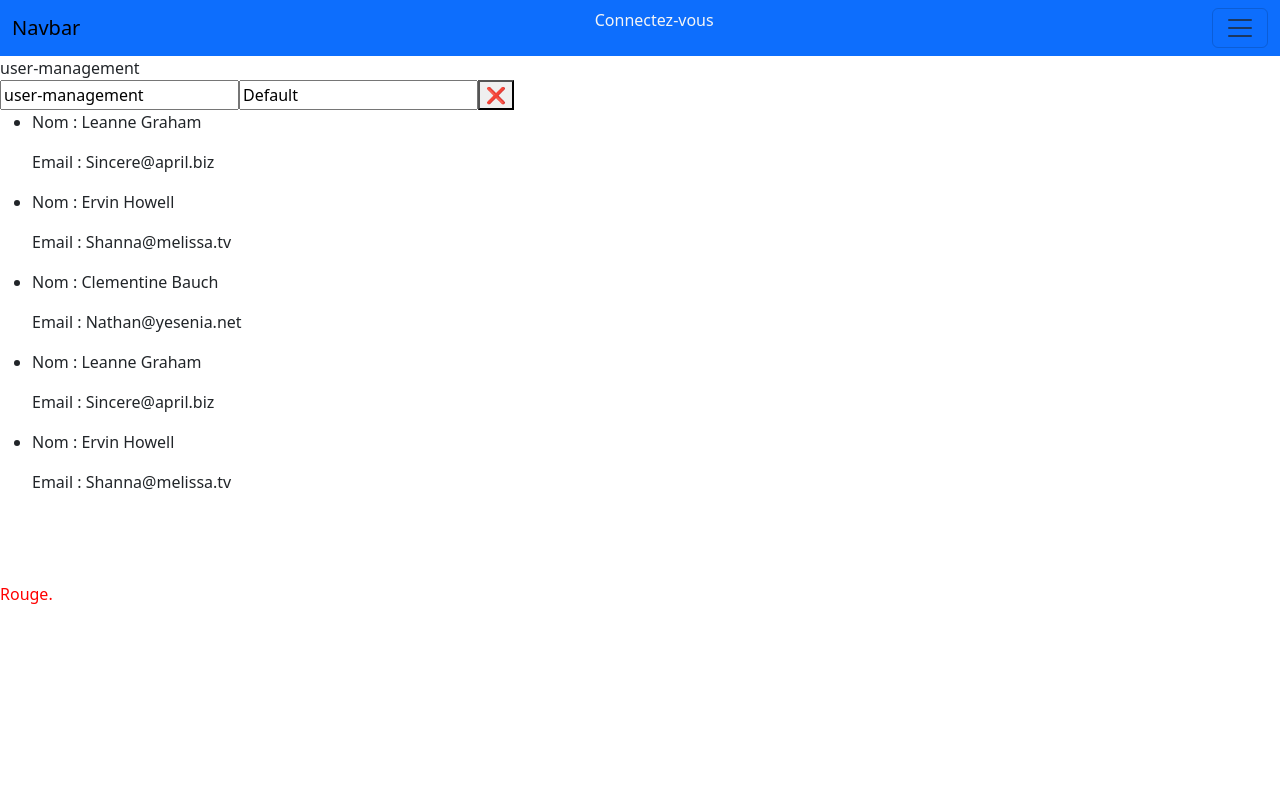
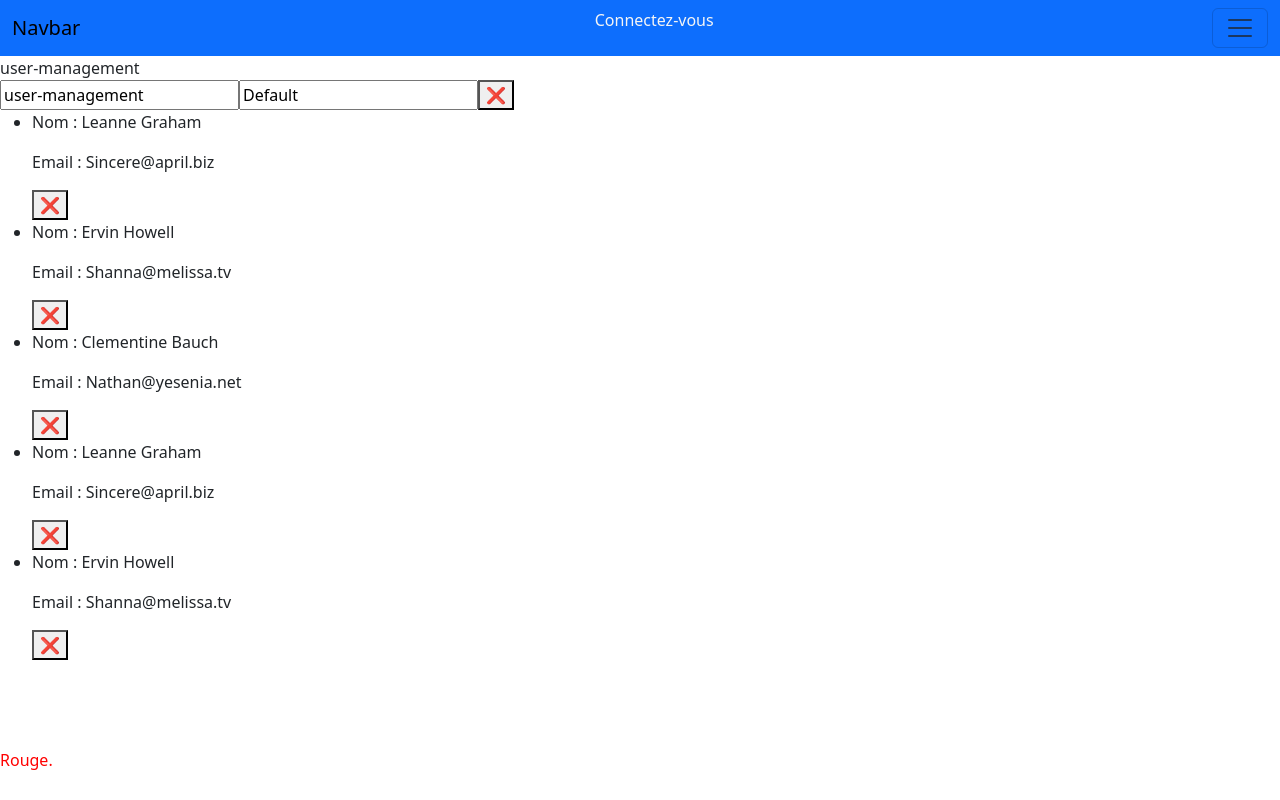
Before and after one commit to Titossaniti/coursAngularM2i, an Angular app: page / in a window 1280 px wide. Built offline with nearby package versions, Linux system fonts and the light colour scheme.

Commit message:
@output to delete an user from the list

```diff
--- /dev/null
+++ b/src/app/button-delete/button-delete.component.html
@@ -0,0 +1 @@
+<button (click)="onClickDelete()" >❌</button>
--- /dev/null
+++ b/src/app/button-delete/button-delete.component.ts
@@ -0,0 +1,20 @@
+import {Component, EventEmitter, Output} from '@angular/core';
+
+@Component({
+  selector: 'app-button-delete',
+  standalone: true,
+  imports: [],
+  templateUrl: './button-delete.component.html',
+  styleUrl: './button-delete.component.css'
+})
+export class ButtonDeleteComponent {
+
+  @Output() clickedToDelete = new EventEmitter();
+
+
+  onClickDelete() {
+  this.clickedToDelete.emit();
+  }
+
+
+}
--- a/src/app/user-list/user-list.component.html
+++ b/src/app/user-list/user-list.component.html
@@ -10,6 +10,7 @@
   @for (user of users; track user.id) {
   <li>
     <app-user-detail [user]="user"></app-user-detail>
+    <app-button-delete (clickedToDelete)="deleteUser(user.id)"></app-button-delete>
   </li> }
 </ul>
 <p>{{searchText}}</p>
--- a/src/app/user-list/user-list.component.ts
+++ b/src/app/user-list/user-list.component.ts
@@ -2,19 +2,24 @@ import {Component, OnInit} from '@angular/core';
 import {SearchComponent} from "../search/search.component";
 import {UserDetailComponent} from "../user-detail/user-detail.component";
 import {NgForOf} from "@angular/common";
+import {ButtonDeleteComponent} from "../button-delete/button-delete.component";
 
 @Component({
   selector: 'app-user-list',
   standalone: true,
-  imports: [SearchComponent, UserDetailComponent, NgForOf],
+  imports: [SearchComponent, UserDetailComponent, NgForOf, ButtonDeleteComponent],
   templateUrl: './user-list.component.html',
   styleUrl: './user-list.component.css'
 })
 export class UserListComponent implements OnInit {
-  condition:string="B";
+
+  searchText: string = "";
 
   users  :{id:number, name:string,username:string ,email:string}[] = [];
-  searchText: string = "";
+
+  deleteUser(userId:number){
+    this.users = this.users.filter(user => user.id !== userId);
+  }
 
   onSearchChange(searchText:string){
     console.log("USER LIST : ",searchText);
@@ -56,4 +61,5 @@ export class UserListComponent implements OnInit {
     ];
   }
 
+  condition:string="B";
 }
```
Also changed, not shown: src/app/button-delete/button-delete.component.css (added), 1 other file (tests, documents, lock files or other folders).
